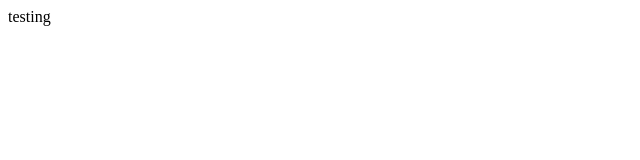
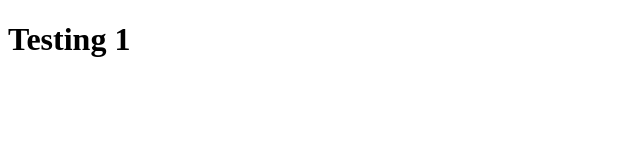
Before and after one commit to jutosan/sample_webiste, a plain HTML site: page index.html in a window 1280 px wide. Shown: the whole page, without its empty margins (0-640 px from the left). Drawn offline with Linux system fonts and the light colour scheme.

Commit message:
add testin

```diff
--- a/index.html
+++ b/index.html
@@ -1 +1,10 @@
-<p> testing </p>
+<!DOCTYPE html>
+<html>
+  <head>
+    <title>Page Title</title>
+  </head>
+  <body>
+  	<h1> Testing 1 </h1>
+
+  </body>
+</html>
```
